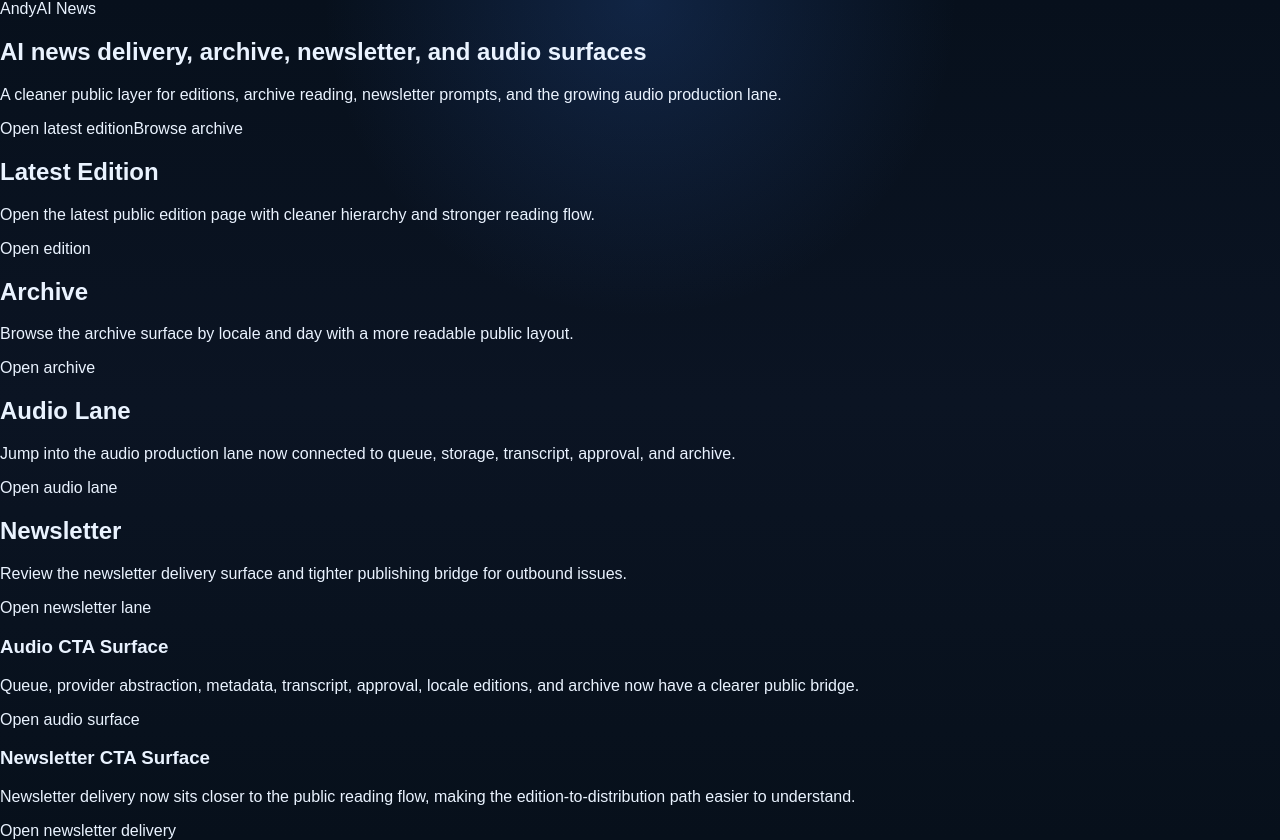
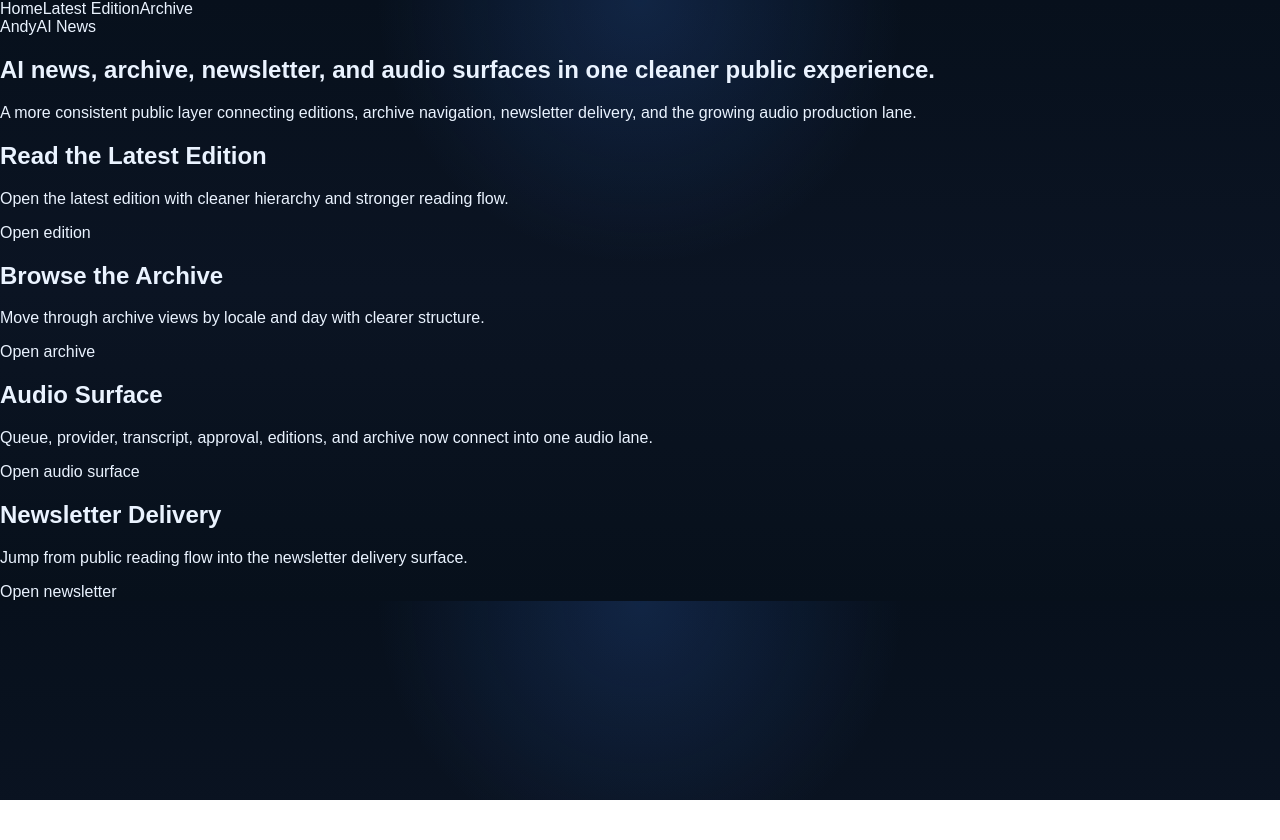
Before and after one commit to kolundzic/andyai-news, a Next.js app: page / in a window 1280 px wide. After the commit the page ends 800 px from the top, so only its background shows below. Built offline with nearby package versions, Linux system fonts and the light colour scheme.

Commit message:
feat: public ui frontend polish pack v0.1-e navigation visual consistency pass

```diff
--- a/app/page.tsx
+++ b/app/page.tsx
@@ -1,37 +1,42 @@
 import Link from "next/link";
-import { getHomepageCtaCards, getPublicUiSurface } from "@/lib/public-ui/helpers";
+import {
+  getPublicUiHero,
+  getPublicUiHomeCards,
+  getPublicUiPrimaryNav,
+} from "@/lib/public-ui/helpers";
 
 export default function HomePage() {
-  const surface = getPublicUiSurface();
-  const cards = getHomepageCtaCards();
+  const hero = getPublicUiHero();
+  const nav = getPublicUiPrimaryNav();
+  const cards = getPublicUiHomeCards();
 
   return (
     <main className="min-h-screen bg-[#061326] text-white">
+      <section className="border-b border-white/10">
+        <div className="mx-auto flex max-w-6xl flex-wrap items-center gap-3 px-6 py-4">
+          {nav.map((item) => (
+            <Link
+              key={item.href}
+              href={item.href}
+              className="rounded-full border border-white/10 bg-white/5 px-4 py-2 text-sm text-white/80 transition hover:bg-white/10 hover:text-white"
+            >
+              {item.label}
+            </Link>
+          ))}
+        </div>
+      </section>
+
       <section className="mx-auto max-w-6xl px-6 py-16">
-        <div className="mb-10">
+        <div className="mb-10 max-w-4xl">
           <div className="mb-3 inline-flex rounded-full border border-white/15 bg-white/5 px-3 py-1 text-sm text-white/80">
-            {surface.badge}
+            {hero.badge}
           </div>
-          <h1 className="max-w-4xl text-4xl font-semibold tracking-tight sm:text-5xl">
-            {surface.title}
+          <h1 className="text-4xl font-semibold tracking-tight sm:text-5xl">
+            {hero.title}
           </h1>
-          <p className="mt-5 max-w-3xl text-base leading-7 text-white/70 sm:text-lg">
-            {surface.description}
+          <p className="mt-5 text-base leading-7 text-white/70 sm:text-lg">
+            {hero.description}
           </p>
-          <div className="mt-8 flex flex-wrap gap-3">
-            <Link
-              href="/en/edition/2026-03-22"
-              className="rounded-xl bg-white px-5 py-3 text-sm font-medium text-black transition hover:opacity-90"
-            >
-              Open latest edition
-            </Link>
-            <Link
-              href="/archive/en/2026-03-22"
-              className="rounded-xl border border-white/15 bg-white/5 px-5 py-3 text-sm font-medium text-white transition hover:bg-white/10"
-            >
-              Browse archive
-            </Link>
-          </div>
         </div>
 
         <div className="grid gap-4 md:grid-cols-2 xl:grid-cols-4">
@@ -53,38 +58,6 @@ export default function HomePage() {
             </div>
           ))}
         </div>
-
-        <div className="mt-10 grid gap-4 md:grid-cols-2">
-          <div className="rounded-2xl border border-white/10 bg-gradient-to-br from-white/8 to-white/3 p-6">
-            <h3 className="text-lg font-semibold">Audio CTA Surface</h3>
-            <p className="mt-3 text-sm leading-6 text-white/70">
-              Queue, provider abstraction, metadata, transcript, approval, locale editions, and archive now have a clearer public bridge.
-            </p>
-            <div className="mt-5">
-              <Link
-                href="/admin/audio/player"
-                className="inline-flex rounded-lg border border-white/15 px-4 py-2 text-sm font-medium text-white hover:bg-white/10"
-              >
-                Open audio surface
-              </Link>
-            </div>
-          </div>
-
-          <div className="rounded-2xl border border-white/10 bg-gradient-to-br from-white/8 to-white/3 p-6">
-            <h3 className="text-lg font-semibold">Newsletter CTA Surface</h3>
-            <p className="mt-3 text-sm leading-6 text-white/70">
-              Newsletter delivery now sits closer to the public reading flow, making the edition-to-distribution path easier to understand.
-            </p>
-            <div className="mt-5">
-              <Link
-                href="/admin/newsletter/delivery"
-                className="inline-flex rounded-lg border border-white/15 px-4 py-2 text-sm font-medium text-white hover:bg-white/10"
-              >
-                Open newsletter delivery
-              </Link>
-            </div>
-          </div>
-        </div>
       </section>
     </main>
   );
--- a/lib/public-ui/config.ts
+++ b/lib/public-ui/config.ts
@@ -1,35 +1,41 @@
-import type { PublicUiCtaCard, PublicUiSurfaceContent } from "@/lib/public-ui/types";
+import type { PublicUiCtaCard, PublicUiHero, PublicUiNavLink } from "@/lib/public-ui/types";
 
-export const PUBLIC_UI_SURFACE: PublicUiSurfaceContent = {
+export const PUBLIC_UI_HERO: PublicUiHero = {
   badge: "AndyAI News",
-  title: "AI news delivery, archive, newsletter, and audio surfaces",
+  title: "AI news, archive, newsletter, and audio surfaces in one cleaner public experience.",
   description:
-    "A cleaner public layer for editions, archive reading, newsletter prompts, and the growing audio production lane.",
+    "A more consistent public layer connecting editions, archive navigation, newsletter delivery, and the growing audio production lane.",
 };
 
-export const HOMEPAGE_CTA_CARDS: PublicUiCtaCard[] = [
+export const PUBLIC_UI_PRIMARY_NAV: PublicUiNavLink[] = [
+  { label: "Home", href: "/" },
+  { label: "Latest Edition", href: "/en/edition/2026-03-22" },
+  { label: "Archive", href: "/archive/en/2026-03-22" },
+];
+
+export const PUBLIC_UI_HOME_CARDS: PublicUiCtaCard[] = [
   {
-    title: "Latest Edition",
-    description: "Open the latest public edition page with cleaner hierarchy and stronger reading flow.",
+    title: "Read the Latest Edition",
+    description: "Open the latest edition with cleaner hierarchy and stronger reading flow.",
     href: "/en/edition/2026-03-22",
     cta: "Open edition",
   },
   {
-    title: "Archive",
-    description: "Browse the archive surface by locale and day with a more readable public layout.",
+    title: "Browse the Archive",
+    description: "Move through archive views by locale and day with clearer structure.",
     href: "/archive/en/2026-03-22",
     cta: "Open archive",
   },
   {
-    title: "Audio Lane",
-    description: "Jump into the audio production lane now connected to queue, storage, transcript, approval, and archive.",
-    href: "/admin/audio/queue",
-    cta: "Open audio lane",
+    title: "Audio Surface",
+    description: "Queue, provider, transcript, approval, editions, and archive now connect into one audio lane.",
+    href: "/admin/audio/player",
+    cta: "Open audio surface",
   },
   {
-    title: "Newsletter",
-    description: "Review the newsletter delivery surface and tighter publishing bridge for outbound issues.",
+    title: "Newsletter Delivery",
+    description: "Jump from public reading flow into the newsletter delivery surface.",
     href: "/admin/newsletter/delivery",
-    cta: "Open newsletter lane",
+    cta: "Open newsletter",
   },
 ];
--- a/lib/public-ui/helpers.ts
+++ b/lib/public-ui/helpers.ts
@@ -1,9 +1,21 @@
-import { HOMEPAGE_CTA_CARDS, PUBLIC_UI_SURFACE } from "@/lib/public-ui/config";
+import { PUBLIC_UI_HERO, PUBLIC_UI_HOME_CARDS, PUBLIC_UI_PRIMARY_NAV } from "@/lib/public-ui/config";
 
-export function getPublicUiSurface() {
-  return PUBLIC_UI_SURFACE;
+export function getPublicUiHero() {
+  return PUBLIC_UI_HERO;
 }
 
-export function getHomepageCtaCards() {
-  return HOMEPAGE_CTA_CARDS;
+export function getPublicUiPrimaryNav() {
+  return PUBLIC_UI_PRIMARY_NAV;
 }
+
+export function getPublicUiHomeCards() {
+  return PUBLIC_UI_HOME_CARDS;
+}
+
+export function getLocaleEditionHref(locale: string, day: string) {
+  return `/${locale}/edition/${day}`;
+}
+
+export function getLocaleArchiveHref(locale: string, day: string) {
+  return `/archive/${locale}/${day}`;
+}
```
Also changed, not shown: app/[locale]/edition/[day]/page.tsx (+36 -13 lines), app/archive/[locale]/[day]/page.tsx (+37 -14 lines), lib/public-ui/types.ts (+11 -6 lines), 1 other file (tests, documents, lock files or other folders).
